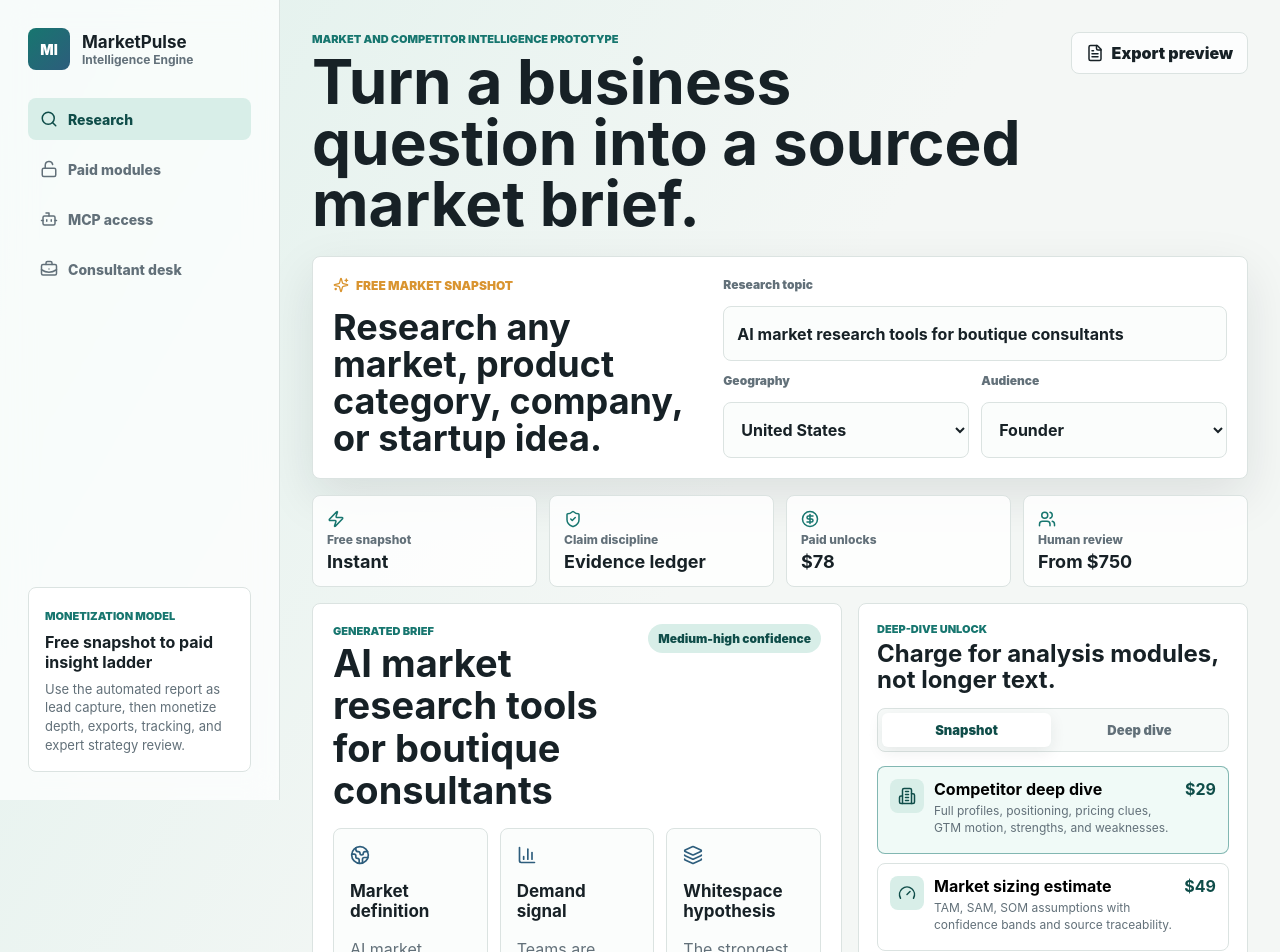
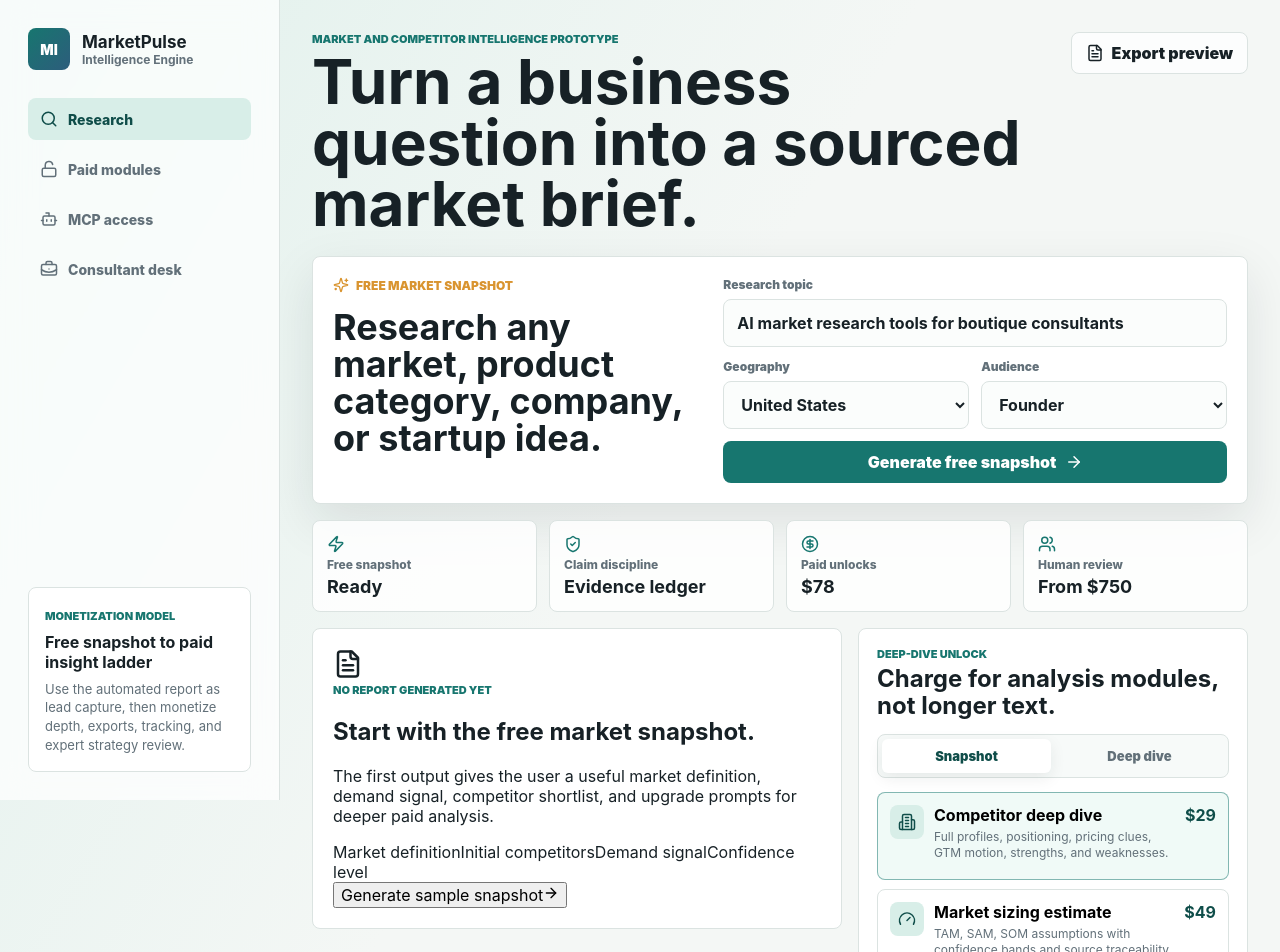
Before and after one commit to VLoveBrew/MarketPulse, a React (Vite) app: page / in a window 1280 px wide. Shown: the top 952 px of the page. Built offline with nearby package versions, Linux system fonts and the light colour scheme.

Commit message:
Add free snapshot generation flow

```diff
--- a/src/App.jsx
+++ b/src/App.jsx
@@ -1,4 +1,4 @@
-import React, { useMemo, useState } from 'react';
+import React, { useState } from 'react';
 import {
   ArrowRight,
   BarChart3,
@@ -125,16 +125,37 @@ function App() {
   const [audience, setAudience] = useState('Founder');
   const [selectedModules, setSelectedModules] = useState(['competitor-deep-dive', 'opportunity-score']);
   const [depth, setDepth] = useState('snapshot');
+  const [generatedReport, setGeneratedReport] = useState(null);
+  const [isGenerating, setIsGenerating] = useState(false);
 
-  const report = useMemo(() => inferResearch(topic, geography, audience), [topic, geography, audience]);
   const selectedTotal = moduleCatalog
     .filter((item) => selectedModules.includes(item.id))
     .reduce((total, item) => total + item.price, 0);
+  const canGenerate = topic.trim().length > 2 && !isGenerating;
+
+  const clearReport = () => {
+    setGeneratedReport(null);
+    setIsGenerating(false);
+  };
 
   const toggleModule = (id) => {
     setSelectedModules((current) =>
       current.includes(id) ? current.filter((item) => item !== id) : [...current, id],
     );
+  };
+
+  const generateSnapshot = () => {
+    if (!canGenerate) return;
+    setDepth('snapshot');
+    setIsGenerating(true);
+
+    window.setTimeout(() => {
+      setGeneratedReport({
+        ...inferResearch(topic, geography, audience),
+        generatedAt: new Date().toLocaleTimeString([], { hour: '2-digit', minute: '2-digit' }),
+      });
+      setIsGenerating(false);
+    }, 900);
   };
 
   return (
@@ -182,82 +203,49 @@ function App() {
               <span>Research topic</span>
               <input
                 value={topic}
-                onChange={(event) => setTopic(event.target.value)}
+                onChange={(event) => {
+                  setTopic(event.target.value);
+                  clearReport();
+                }}
                 placeholder="Example: EV battery recycling in India"
               />
             </label>
             <div className="control-row">
-              <Select label="Geography" value={geography} options={geographyOptions} onChange={setGeography} />
-              <Select label="Audience" value={audience} options={audienceOptions} onChange={setAudience} />
+              <Select
+                label="Geography"
+                value={geography}
+                options={geographyOptions}
+                onChange={(value) => {
+                  setGeography(value);
+                  clearReport();
+                }}
+              />
+              <Select
+                label="Audience"
+                value={audience}
+                options={audienceOptions}
+                onChange={(value) => {
+                  setAudience(value);
+                  clearReport();
+                }}
+              />
             </div>
+            <button className="primary-button generate-button" disabled={!canGenerate} onClick={generateSnapshot} type="button">
+              {isGenerating ? 'Generating snapshot...' : 'Generate free snapshot'}
+              {!isGenerating && <ArrowRight size={18} />}
+            </button>
           </div>
         </section>
 
         <section className="status-strip" aria-label="Report status">
-          <Metric icon={Zap} label="Free snapshot" value="Instant" />
+          <Metric icon={Zap} label="Free snapshot" value={generatedReport ? 'Generated' : isGenerating ? 'Running' : 'Ready'} />
           <Metric icon={ShieldCheck} label="Claim discipline" value="Evidence ledger" />
           <Metric icon={CircleDollarSign} label="Paid unlocks" value={`$${selectedTotal || 0}`} />
           <Metric icon={Users} label="Human review" value="From $750" />
         </section>
 
         <div className="main-grid">
-          <section className="report-surface" aria-label="Market report">
-            <div className="section-heading">
-              <div>
-                <p className="eyebrow">Generated brief</p>
-                <h2>{report.topic}</h2>
-              </div>
-              <span className="confidence">{report.confidence} confidence</span>
-            </div>
-
-            <div className="brief-grid">
-              <InsightBlock
-                icon={Globe2}
-                title="Market definition"
-                text={report.marketDefinition}
-              />
-              <InsightBlock
-                icon={BarChart3}
-                title="Demand signal"
-                text={report.urgency}
-              />
-              <InsightBlock
-                icon={Layers3}
-                title="Whitespace hypothesis"
-                text={report.whitespace}
-              />
-            </div>
-
-            <section className="competitor-section">
-              <div className="section-heading compact">
-                <div>
-                  <p className="eyebrow">Competitor landscape</p>
-                  <h3>Initial players to investigate</h3>
-                </div>
-                <span className="locked-pill"><LockKeyhole size={14} /> Full profiles locked</span>
-              </div>
-              <div className="competitor-table">
-                {report.competitors.map((company, index) => (
-                  <div className="competitor-row" key={company}>
-                    <span>{String(index + 1).padStart(2, '0')}</span>
-                    <strong>{company}</strong>
-                    <small>{index < 2 ? 'Direct competitor' : index === 4 ? 'Adjacent player' : 'Substitute or emerging player'}</small>
-                    <button type="button">Preview <ChevronRight size={15} /></button>
-                  </div>
-                ))}
-              </div>
-            </section>
-
-            <section className="evidence-band">
-              <div>
-                <p className="eyebrow">Evidence ledger</p>
-                <h3>Every claim should resolve to sources, timestamps, and confidence.</h3>
-              </div>
-              <ul>
-                {sampleSignals.map((signal) => <li key={signal}>{signal}</li>)}
-              </ul>
-            </section>
-          </section>
+          <ReportSurface report={generatedReport} isGenerating={isGenerating} onGenerate={generateSnapshot} />
 
           <aside className="commerce-column" id="modules" aria-label="Paid insight modules">
             <section className="checkout-card">
@@ -345,6 +333,138 @@ function App() {
   );
 }
 
+function ReportSurface({ report, isGenerating, onGenerate }) {
+  if (isGenerating) {
+    return (
+      <section className="report-surface report-state" aria-label="Market report generation">
+        <div className="generating-mark">
+          <Sparkles size={28} />
+        </div>
+        <p className="eyebrow">Generating free snapshot</p>
+        <h2>Building the first market read.</h2>
+        <div className="generation-steps">
+          <span><Check size={16} /> Defining the market boundary</span>
+          <span><Check size={16} /> Mapping likely competitor types</span>
+          <span><Check size={16} /> Estimating signal strength and confidence</span>
+        </div>
+      </section>
+    );
+  }
+
+  if (!report) {
+    return (
+      <section className="report-surface report-state" aria-label="Market report empty state">
+        <div className="empty-report-icon">
+          <FileText size={30} />
+        </div>
+        <p className="eyebrow">No report generated yet</p>
+        <h2>Start with the free market snapshot.</h2>
+        <p>
+          The first output gives the user a useful market definition, demand signal,
+          competitor shortlist, and upgrade prompts for deeper paid analysis.
+        </p>
+        <div className="snapshot-includes">
+          <span>Market definition</span>
+          <span>Initial competitors</span>
+          <span>Demand signal</span>
+          <span>Confidence level</span>
+        </div>
+        <button className="secondary-action" onClick={onGenerate} type="button">
+          Generate sample snapshot
+          <ArrowRight size={16} />
+        </button>
+      </section>
+    );
+  }
+
+  return (
+    <section className="report-surface" aria-label="Market report">
+      <div className="section-heading">
+        <div>
+          <p className="eyebrow">Generated free snapshot</p>
+          <h2>{report.topic}</h2>
+          <small className="generated-meta">Generated at {report.generatedAt}</small>
+        </div>
+        <span className="confidence">{report.confidence} confidence</span>
+      </div>
+
+      <div className="brief-grid">
+        <InsightBlock
+          icon={Globe2}
+          title="Market definition"
+          text={report.marketDefinition}
+        />
+        <InsightBlock
+          icon={BarChart3}
+          title="Demand signal"
+          text={report.urgency}
+        />
+        <InsightBlock
+          icon={Layers3}
+          title="Whitespace hypothesis"
+          text={report.whitespace}
+        />
+      </div>
+
+      <section className="snapshot-summary">
+        <div>
+          <span>Category</span>
+          <strong>{report.category}</strong>
+        </div>
+        <div>
+          <span>Likely buyer</span>
+          <strong>{report.buyer}</strong>
+        </div>
+        <div>
+          <span>Attractiveness</span>
+          <strong>{report.attractiveness}/100</strong>
+        </div>
+      </section>
+
+      <section className="competitor-section">
+        <div className="section-heading compact">
+          <div>
+            <p className="eyebrow">Competitor landscape</p>
+            <h3>Initial players to investigate</h3>
+          </div>
+          <span className="locked-pill"><LockKeyhole size={14} /> Full profiles locked</span>
+        </div>
+        <div className="competitor-table">
+          {report.competitors.map((company, index) => (
+            <div className="competitor-row" key={company}>
+              <span>{String(index + 1).padStart(2, '0')}</span>
+              <strong>{company}</strong>
+              <small>{index < 2 ? 'Direct competitor' : index === 4 ? 'Adjacent player' : 'Substitute or emerging player'}</small>
+              <button type="button">Preview <ChevronRight size={15} /></button>
+            </div>
+          ))}
+        </div>
+      </section>
+
+      <section className="evidence-band">
+        <div>
+          <p className="eyebrow">Evidence ledger</p>
+          <h3>Every claim should resolve to sources, timestamps, and confidence.</h3>
+        </div>
+        <ul>
+          {sampleSignals.map((signal) => <li key={signal}>{signal}</li>)}
+        </ul>
+      </section>
+
+      <section className="report-upsell">
+        <div>
+          <p className="eyebrow">Next best paid step</p>
+          <h3>Unlock deeper competitor profiles and opportunity scoring for this topic.</h3>
+        </div>
+        <button className="primary-button" type="button">
+          Choose deep-dive modules
+          <ArrowRight size={18} />
+        </button>
+      </section>
+    </section>
+  );
+}
+
 function Select({ label, value, options, onChange }) {
   return (
     <label className="select-field">
```
